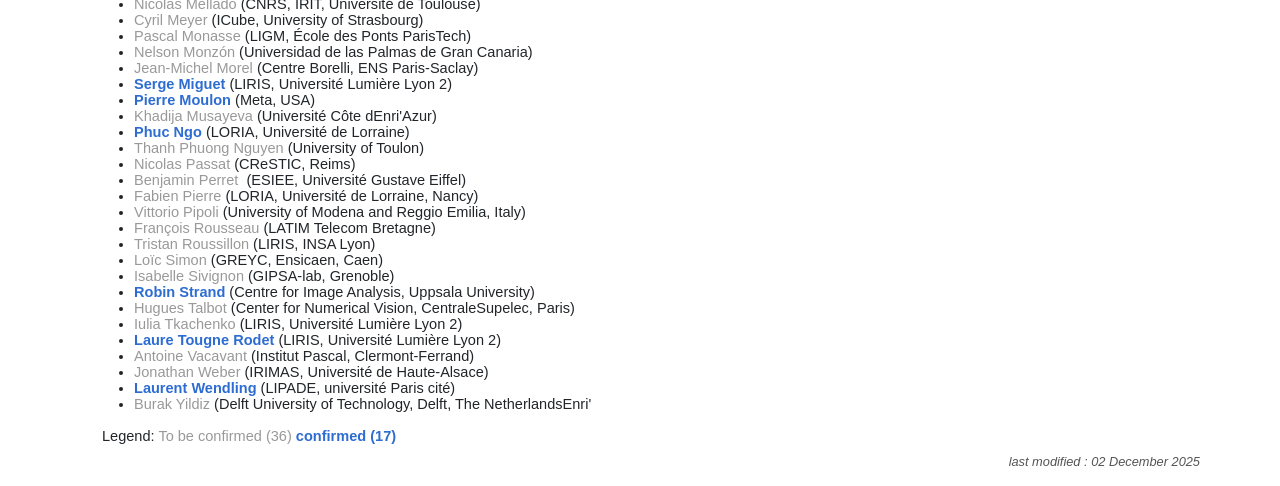
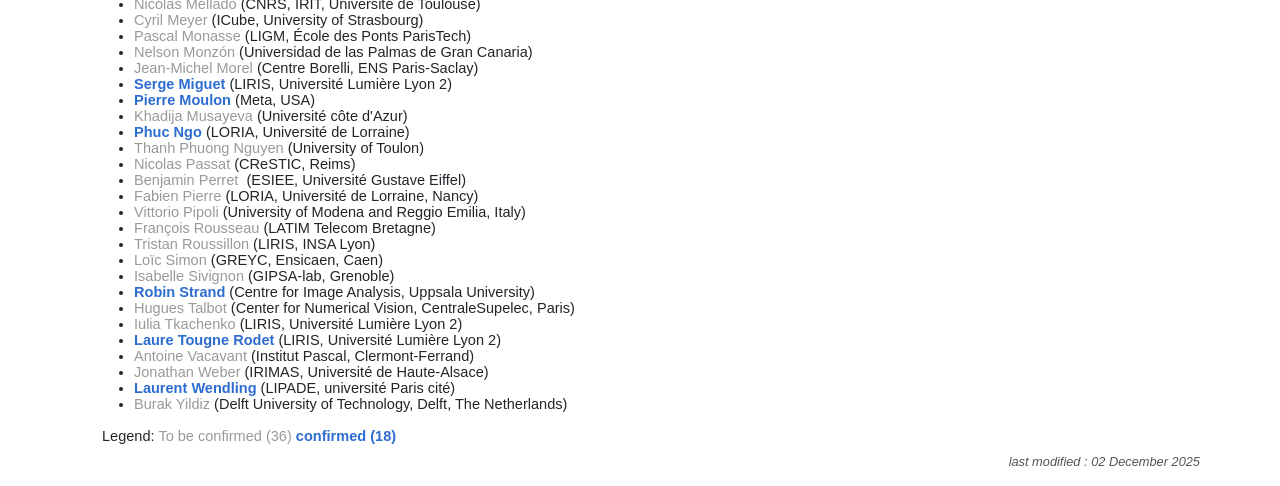
Before and after one commit to TC22-Team/rrpr2026, a Jekyll site: the page built from committees.html, in a window 1280 px wide. Shown: the part 1369-1855 px from the top of the page. Built offline with Jekyll 4.4.1, drawn with Linux system fonts in a browser that asks for light colours.

Commit message:
fix ref news

```diff
--- a/committees.html
+++ b/committees.html
@@ -69,7 +69,7 @@
 <li><span class="member-tobeconfirmed">Jean-Michel Morel </span>(Centre Borelli, ENS Paris-Saclay)</li>
 <li><span class="member-confirmed">Serge Miguet </span>(LIRIS, Universit&eacute; Lumière Lyon 2)</li>
 <li><span class="member-confirmed">Pierre Moulon</span> (Meta, USA)</li>
-<li><span class="member-tobeconfirmed">Khadija Musayeva</span> (Universit&eacute; C&ocirc;te dEnri&#39Azur)</li>
+<li><span class="member-tobeconfirmed">Khadija Musayeva</span> (Université côte d'Azur)</li>
 <li><span class="member-confirmed">Phuc Ngo </span>(LORIA, Universit&eacute; de Lorraine)</li>
 <li><span class="member-tobeconfirmed">Thanh Phuong Nguyen </span>(University of Toulon)</li>
 <li><span class="member-tobeconfirmed">Nicolas Passat </span>(CReSTIC, Reims)</li>
@@ -87,7 +87,7 @@
 <li><span class="member-tobeconfirmed">Antoine Vacavant</span> (Institut Pascal, Clermont-Ferrand)</li>
 <li><span class="member-tobeconfirmed">Jonathan Weber</span> (IRIMAS, Universit&eacute; de Haute-Alsace)</li>
 <li><span class="member-confirmed">Laurent Wendling</span> (LIPADE, universit&eacute; Paris cit&eacute;)&nbsp;</li>
-<li><span class="member-tobeconfirmed">Burak Yildiz </span> (Delft University of Technology, Delft, The NetherlandsEnri&#39</li>
+<li><span class="member-tobeconfirmed">Burak Yildiz </span> (Delft University of Technology, Delft, The Netherlands)</li>
 
 
 </ul>
@@ -96,4 +96,4 @@
 
 Legend:
 <span class="member-tobeconfirmed"> To be confirmed (36)</span>
-<span class="member-confirmed">  confirmed (17) </span>
+<span class="member-confirmed">  confirmed (18) </span>
--- a/index.html
+++ b/index.html
@@ -85,7 +85,7 @@
       </article>
     {% endfor %}
   </div>
-  <p class="more-news"><a href="/news.html">See all news →</a></p>
+  <p class="more-news"><a href="{{ site.baseurl }}/news.html">See all news →</a></p>
 </section>
 </div>
 </div>
@@ -99,7 +99,7 @@
           e-mail: <a href="mailto:rrpr_workshop@icpr2026.org">rrpr_workshop@icpr2026.org</a>
      <div class="card-body text-center ">
 
-             Follow us on&nbsp;</span><a href="https://twitter.com/RRPR_Workshop"><img style="display: block; margin-left: auto; margin-right: auto;" title="twitter" src="{{ '/assets/img/logoX.png' | relative_url }}" alt="X" height="50" /></a>
+         Follow us on&nbsp;</span><a href="https://twitter.com/RRPR_Workshop"><img style="display: block; margin-left: auto; margin-right: auto;" title="twitter" src="{{ '/assets/img/logoX.png' | relative_url }}" alt="X" height="50" /></a>
 
 
 
```
